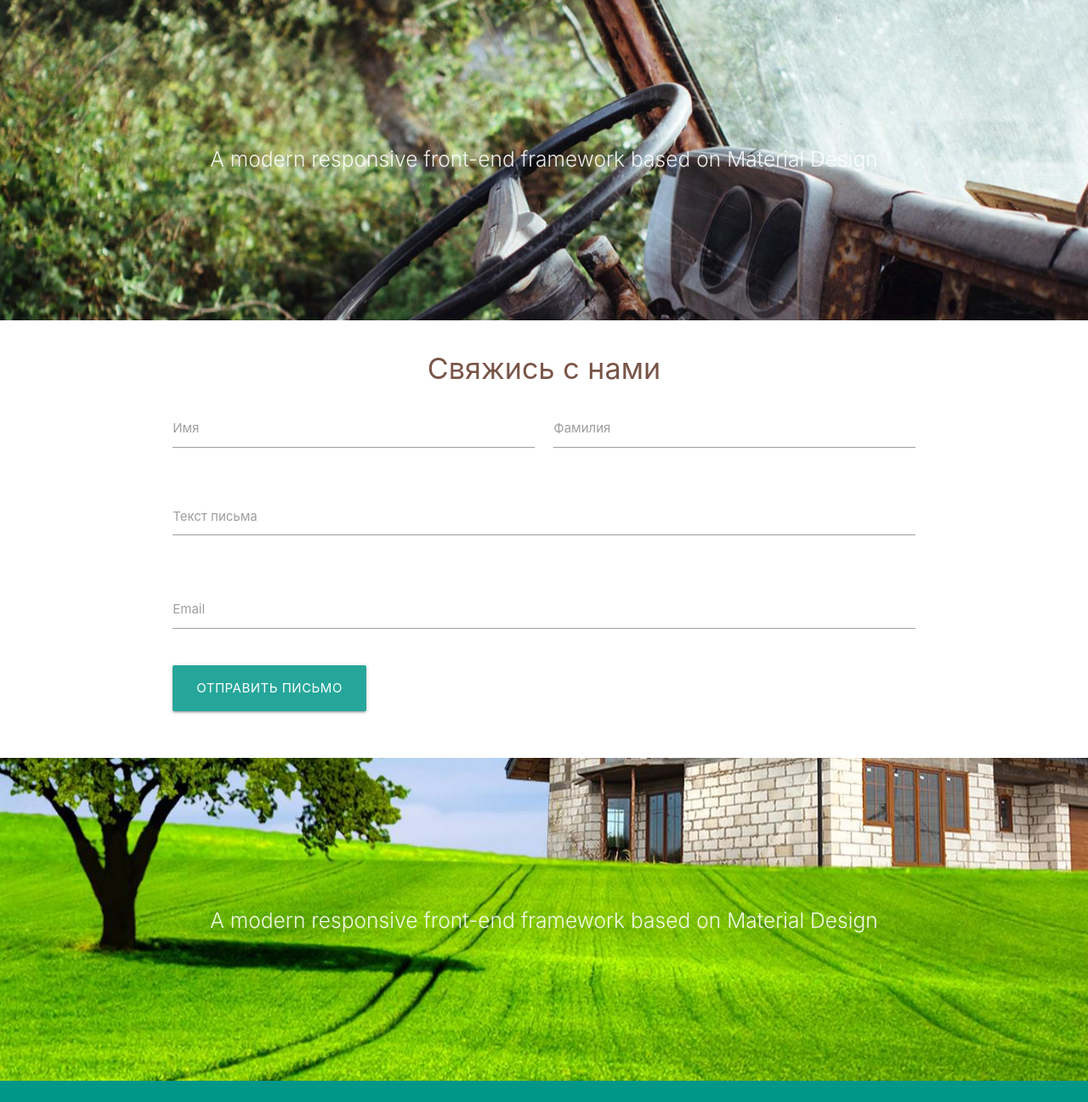
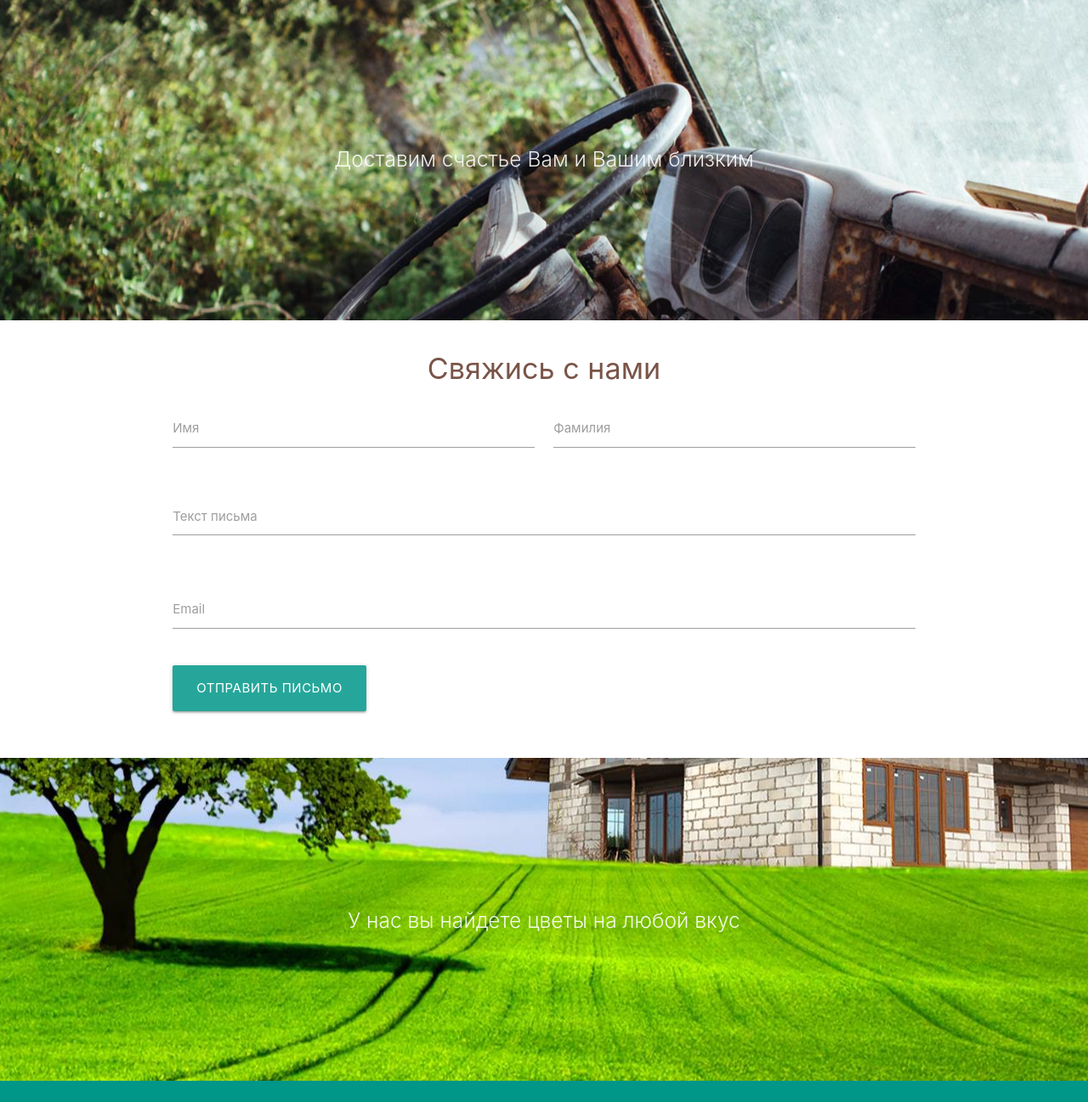
Before and after one commit to irinajukowa97/irinajukowa97.github.io, a plain HTML site: page index.html in a window 1280 px wide. Shown: the part 728-2025 px from the top of the page at 85% size. Drawn offline with nearby package versions, Linux system fonts and the light colour scheme.

Commit message:
Update index.html

```diff
--- a/index.html
+++ b/index.html
@@ -68,7 +68,7 @@
     <div class="section no-pad-bot">
       <div class="container">
         <div class="row center">
-          <h5 class="header col s12 light">A modern responsive front-end framework based on Material Design</h5>
+          <h5 class="header col s12 light">Доставим счастье Вам и Вашим близким</h5>
         </div>
       </div>
     </div>
@@ -122,7 +122,7 @@
     <div class="section no-pad-bot">
       <div class="container">
         <div class="row center">
-          <h5 class="header col s12 light">A modern responsive front-end framework based on Material Design</h5>
+          <h5 class="header col s12 light">У нас вы найдете цветы на любой вкус</h5>
         </div>
       </div>
     </div>
```
